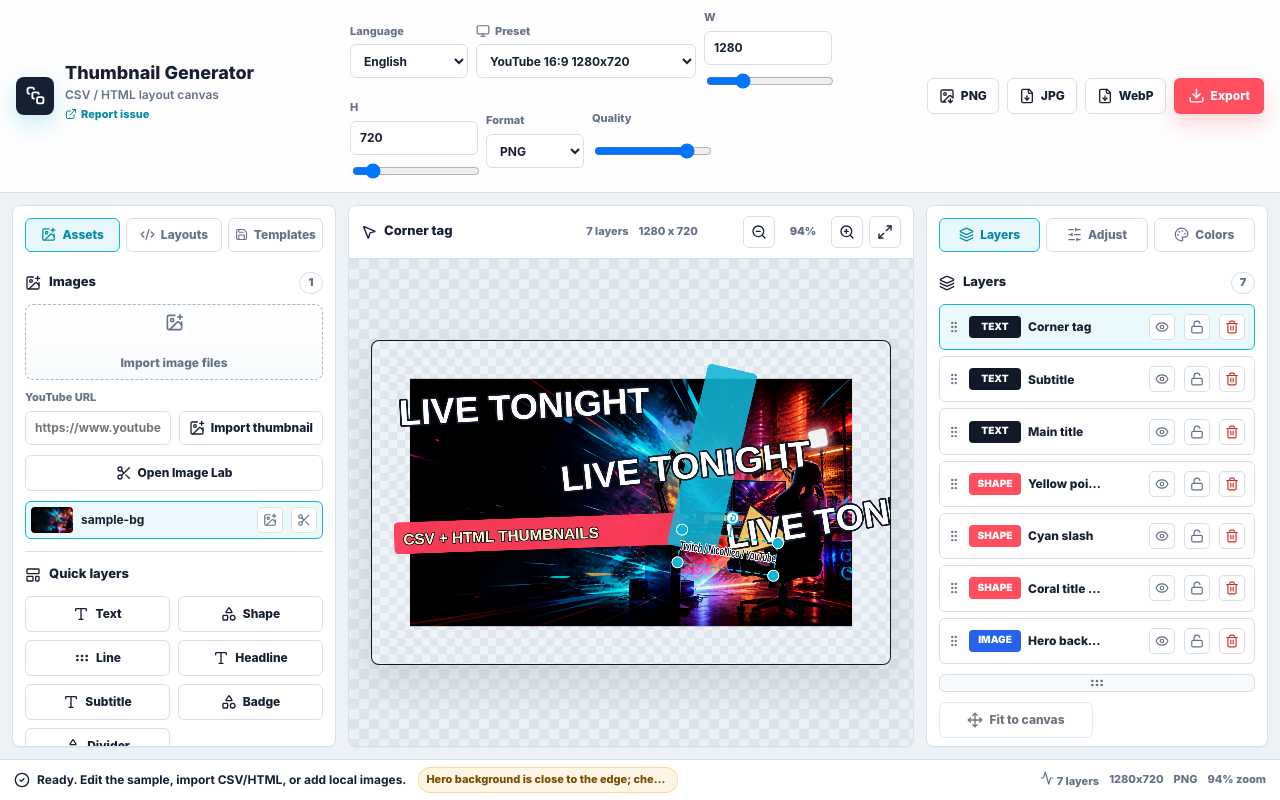
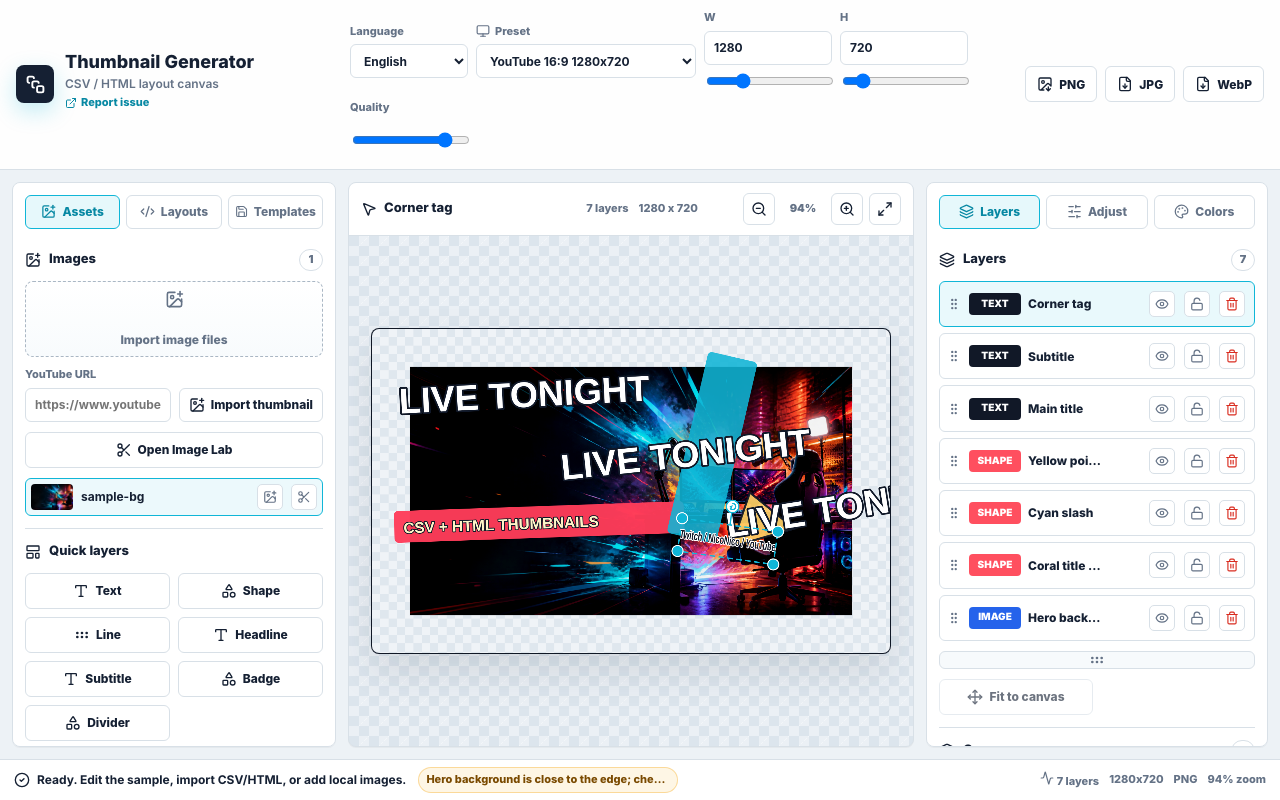
Before and after one commit to Sunmax0731/thumbnail-generator, a React (Vite) app: page / in a window 1280 px wide. Built offline with nearby package versions, Linux system fonts and the light colour scheme.

Commit message:
Simplify toolbar export actions

```diff
--- a/src/components/TopToolbar.tsx
+++ b/src/components/TopToolbar.tsx
@@ -1,4 +1,4 @@
-import { Download, ExternalLink, FileDown, ImageDown, Monitor, SquareStack } from "lucide-react";
+import { ExternalLink, FileDown, ImageDown, Monitor, SquareStack } from "lucide-react";
 import { languageOptions, type Language, type Translator } from "../lib/i18n";
 import { outputPresets } from "../lib/presets";
 import type { ExportFormat, OutputSettings } from "../lib/types";
@@ -108,17 +108,6 @@ export function TopToolbar({
             }
           />
         </label>
-        <label className="field format-field">
-          <span>{t("toolbar.format")}</span>
-          <select
-            value={settings.format}
-            onChange={(event) => onSettingsChange({ format: event.target.value as ExportFormat })}
-          >
-            <option value="png">PNG</option>
-            <option value="jpeg">JPEG</option>
-            <option value="webp">WebP</option>
-          </select>
-        </label>
         <label className="field quality-field">
           <span>{t("toolbar.quality")}</span>
           <input
@@ -142,9 +131,6 @@ export function TopToolbar({
         <button className="secondary-button icon-text" type="button" onClick={() => onExport("webp")} disabled={isExporting}>
           <FileDown size={16} /> WebP
         </button>
-        <button className="primary-button icon-text" type="button" onClick={() => onExport()} disabled={isExporting}>
-          <Download size={17} /> {t("toolbar.export")}
-        </button>
       </div>
     </header>
   );
--- a/src/styles.css
+++ b/src/styles.css
@@ -331,10 +331,6 @@ button:disabled {
   width: 128px;
 }
 
-.format-field {
-  width: 98px;
-}
-
 .quality-field {
   width: 118px;
 }
@@ -1798,7 +1794,6 @@ button:disabled {
   .compact-field,
   .language-field,
   .size-field,
-  .format-field,
   .quality-field {
     width: auto;
     min-width: 0;
```
Also changed, not shown: 6 other files (tests, documents, lock files or other folders).
